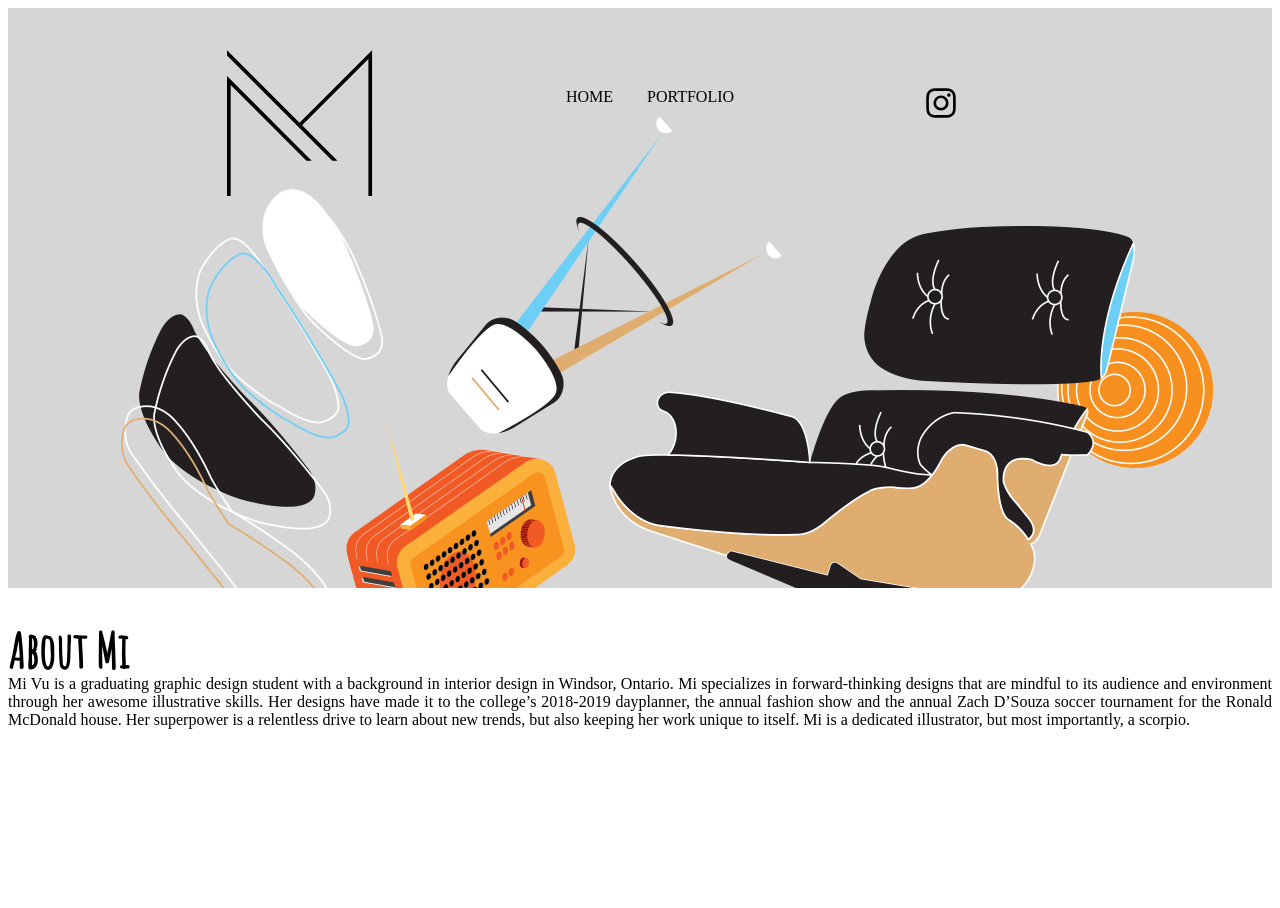
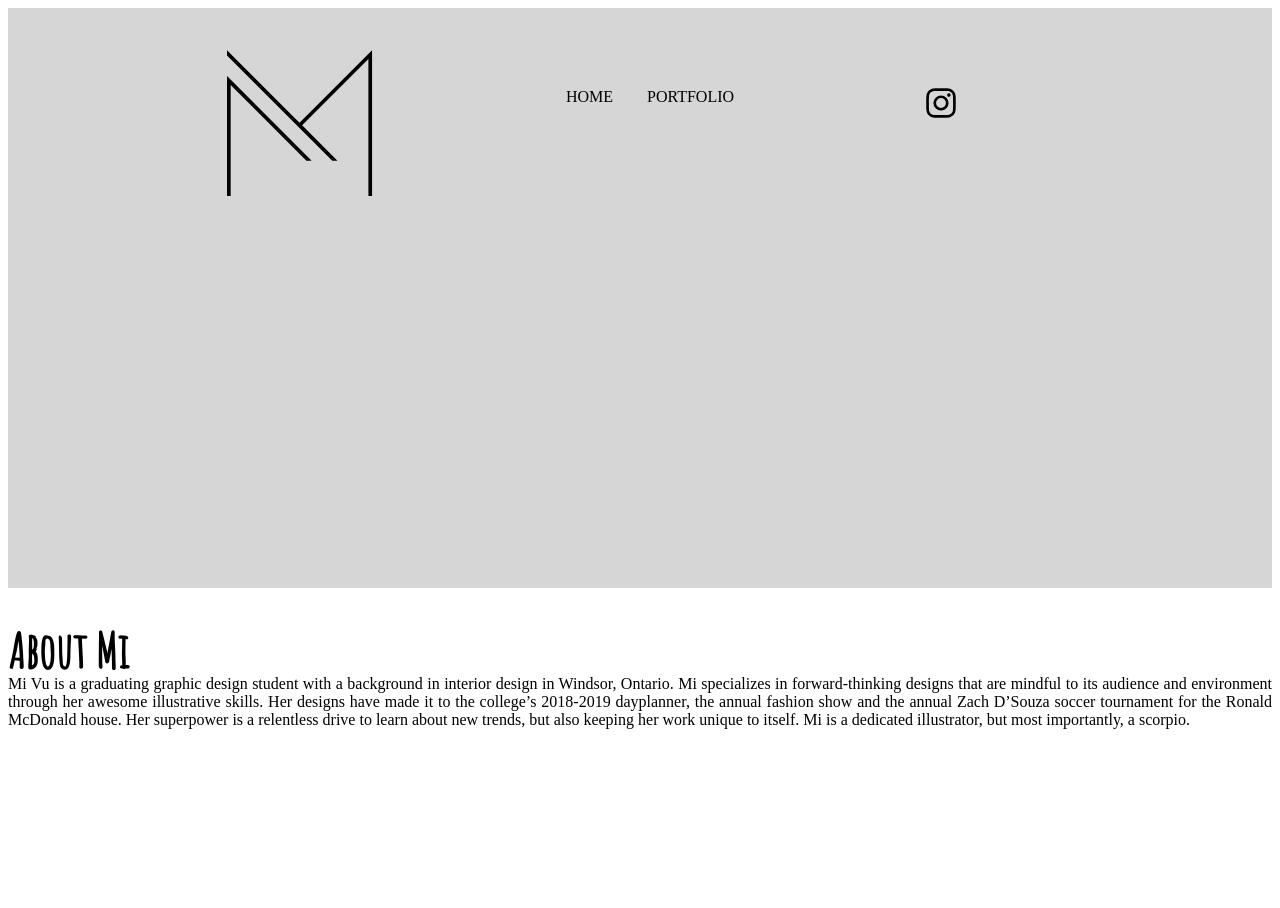
Before and after one commit to MiPhuongVu/mivu-portfolio, a Jekyll site: the page built from index.html, in a window 1280 px wide. Built offline with Jekyll 4.4.1, drawn with Linux system fonts in a browser that asks for light colours.

Commit message:
Update nav.scss

```diff
--- a/_sass/nav.scss
+++ b/_sass/nav.scss
@@ -3,7 +3,7 @@
 }
 
 .hero-image {
-    background:url("../img/mv-nav-image.gif") no-repeat center;
+    background:url("../../img/mv-nav-image.gif") no-repeat center;
     background-size: cover;
     background-color: #d6d6d6;
     width:100%;
```
